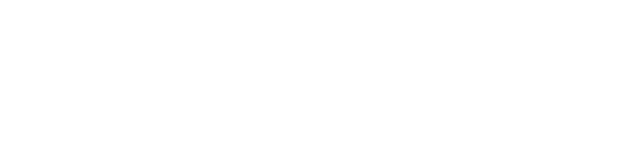
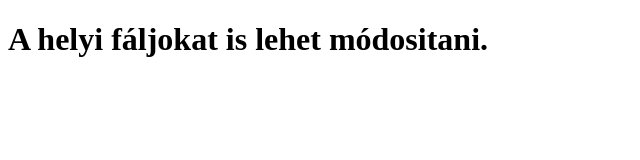
Before and after one commit to JustRev666/Git_Hasznalata, a plain HTML site: page index.html in a window 1280 px wide. Shown: the whole page, without its empty margins (0-640 px from the left). Drawn offline with Linux system fonts and the light colour scheme.

Commit message:
Modified index.html

```diff
--- a/index.html
+++ b/index.html
@@ -6,6 +6,6 @@
     <title>Document</title>
 </head>
 <body>
-
+<h1>A helyi fáljokat is lehet módositani.</h1>
 </body>
 </html>
```
